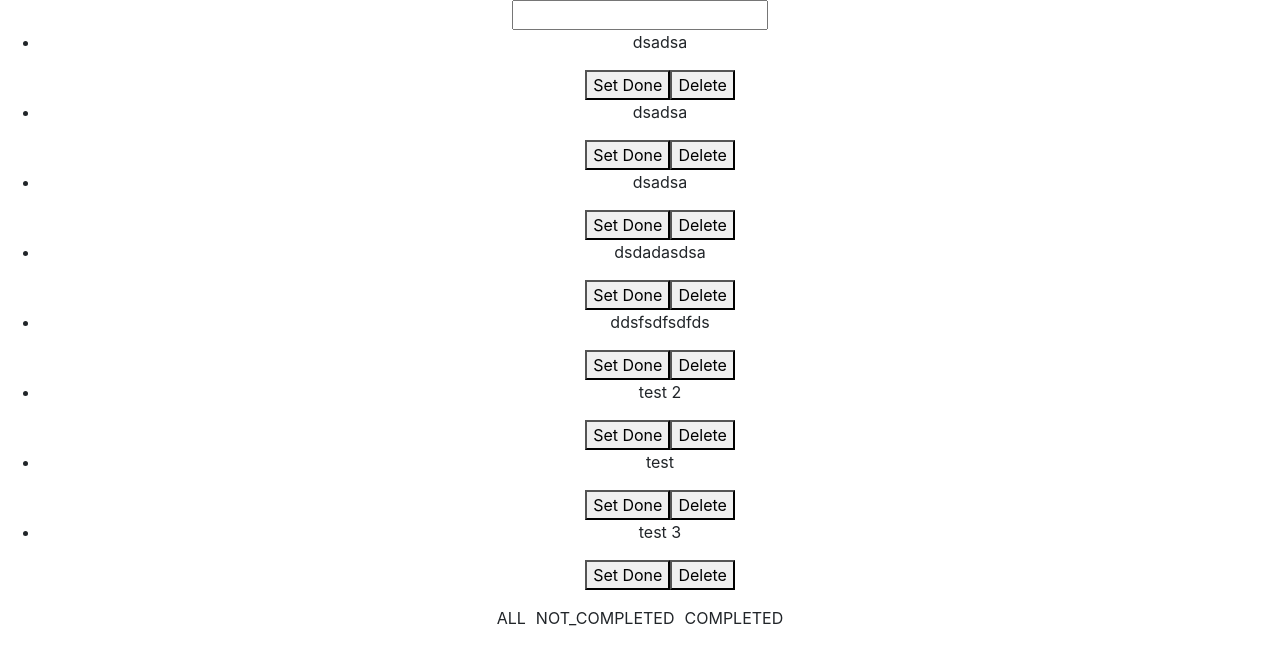
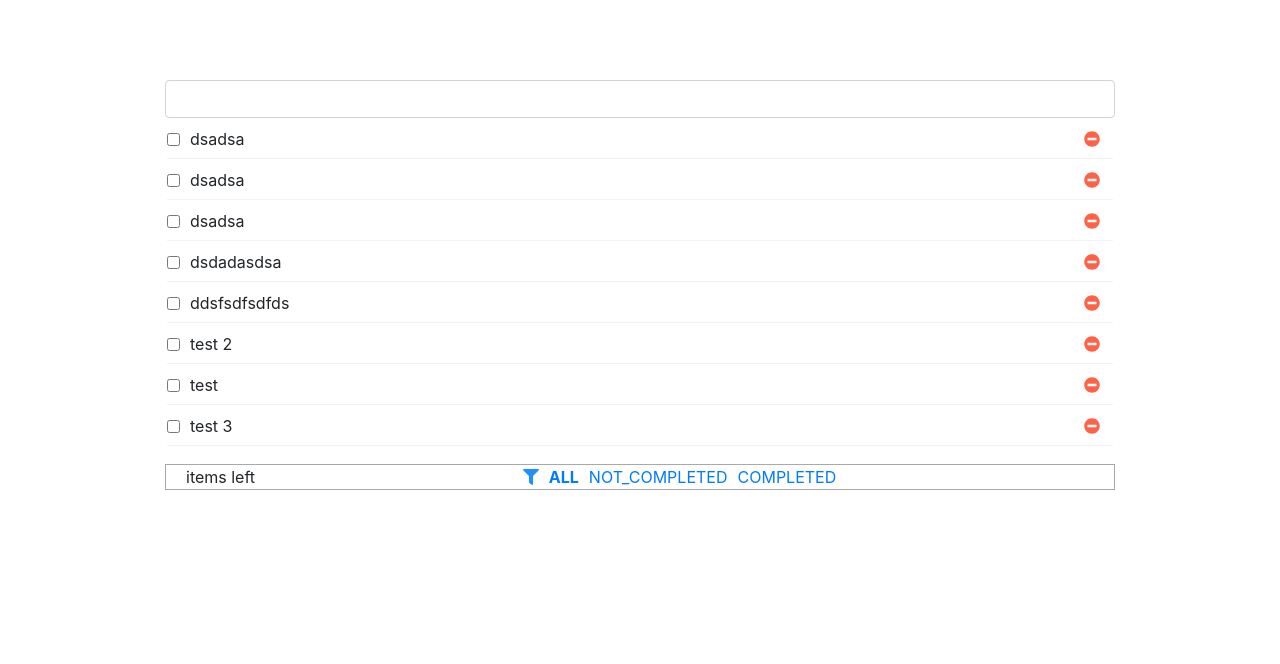
Before and after one commit to elifyilbasi/todo-client, a React (Create React App) app: page / in a window 1280 px wide. Shown: the top 664 px of the page. Built offline with nearby package versions, Linux system fonts and the light colour scheme.

Commit message:
Change styling

```diff
--- a/src/app/App.css
+++ b/src/app/App.css
@@ -1,38 +1,3 @@
-.App {
-  text-align: center;
+.container {
+  height: 100%;
 }
-
-.App-logo {
-  height: 40vmin;
-  pointer-events: none;
-}
-
-@media (prefers-reduced-motion: no-preference) {
-  .App-logo {
-    animation: App-logo-spin infinite 20s linear;
-  }
-}
-
-.App-header {
-  background-color: #282c34;
-  min-height: 100vh;
-  display: flex;
-  flex-direction: column;
-  align-items: center;
-  justify-content: center;
-  font-size: calc(10px + 2vmin);
-  color: white;
-}
-
-.App-link {
-  color: #61dafb;
-}
-
-@keyframes App-logo-spin {
-  from {
-    transform: rotate(0deg);
-  }
-  to {
-    transform: rotate(360deg);
-  }
-}
--- a/src/app/App.jsx
+++ b/src/app/App.jsx
@@ -4,7 +4,7 @@ import "./App.css";
 
 function App() {
   return (
-    <div className="App">
+    <div className="container">
       <TodoPageContainer />
     </div>
   );
--- a/src/index.css
+++ b/src/index.css
@@ -1,13 +1,19 @@
+html,
+body,
+#root {
+  height: 100%;
+}
+
 body {
   margin: 0;
-  font-family: -apple-system, BlinkMacSystemFont, 'Segoe UI', 'Roboto', 'Oxygen',
-    'Ubuntu', 'Cantarell', 'Fira Sans', 'Droid Sans', 'Helvetica Neue',
+  font-family: -apple-system, BlinkMacSystemFont, "Segoe UI", "Roboto", "Oxygen",
+    "Ubuntu", "Cantarell", "Fira Sans", "Droid Sans", "Helvetica Neue",
     sans-serif;
   -webkit-font-smoothing: antialiased;
   -moz-osx-font-smoothing: grayscale;
 }
 
 code {
-  font-family: source-code-pro, Menlo, Monaco, Consolas, 'Courier New',
+  font-family: source-code-pro, Menlo, Monaco, Consolas, "Courier New",
     monospace;
 }
--- a/src/todos/TodoPageContainer/AddTodo/AddTodo.jsx
+++ b/src/todos/TodoPageContainer/AddTodo/AddTodo.jsx
@@ -13,7 +13,13 @@ export default function AddTodo({ onTodoAdd }) {
   return (
     <div>
       <form onSubmit={submitForm}>
-        <input name="addedTodo" value={title} onChange={onTitleChange} />
+        <input
+          type="text"
+          className="form-control"
+          name="addedTodo"
+          value={title}
+          onChange={onTitleChange}
+        />
       </form>
     </div>
   );
--- a/src/todos/TodoPageContainer/TodoList/TodoItem/TodoItem.jsx
+++ b/src/todos/TodoPageContainer/TodoList/TodoItem/TodoItem.jsx
@@ -1,13 +1,36 @@
-import React from "react";
+import React, { useState } from "react";
+import { FontAwesomeIcon } from "@fortawesome/react-fontawesome";
+import { faMinusCircle } from "@fortawesome/free-solid-svg-icons";
+import "./todoItem.css";
 
 export default function TodoItem({ item, onTodoItemToggle, onTodoItemDelete }) {
+  const [checked, setChecked] = useState(false);
+
   return (
-    <div style={{ display: "inline" }}>
-      <p>{item.title}</p>
-      <button onClick={() => onTodoItemToggle(item.id)}>
-        {item.completed ? "Set Undone" : "Set Done"}
+    <div className="todo-item-wrapper">
+      <input
+        className="checkbox"
+        type="checkbox"
+        onChange={() => {
+          onTodoItemToggle(item.id);
+          setChecked(!checked);
+        }}
+        checked={checked}
+      ></input>
+      <div
+        className="todo-item-title"
+        style={{ textDecoration: checked ? "line-through" : "none" }}
+      >
+        {item.title}
+      </div>
+      <button
+        className="todo-item-delete-btn btn"
+        onClick={() => onTodoItemDelete(item.id)}
+      >
+        <i>
+          <FontAwesomeIcon icon={faMinusCircle} color="Tomato" />
+        </i>
       </button>
-      <button onClick={() => onTodoItemDelete(item.id)}>Delete</button>
     </div>
   );
 }
--- /dev/null
+++ b/src/todos/TodoPageContainer/TodoList/TodoItem/todoItem.css
@@ -0,0 +1,12 @@
+.todo-item-wrapper {
+  display: flex;
+  align-items: center;
+}
+
+.todo-item-delete-btn {
+  margin-left: auto;
+}
+
+.todo-item-title {
+  margin-left: 10px;
+}
--- a/src/todos/TodoPageContainer/TodoList/TodoList.jsx
+++ b/src/todos/TodoPageContainer/TodoList/TodoList.jsx
@@ -1,5 +1,6 @@
 import React from "react";
 import TodoItem from "./TodoItem/TodoItem";
+import "./todoList.css";
 
 export default function TodoList({
   items,
@@ -8,7 +9,7 @@ export default function TodoList({
 }) {
   return (
     items.length && (
-      <ul>
+      <ul className="todo-items-list">
         {items.map((item) => (
           <li key={item.id}>
             <TodoItem
--- /dev/null
+++ b/src/todos/TodoPageContainer/TodoList/todoList.css
@@ -0,0 +1,10 @@
+.todo-items-list {
+  padding: 0;
+  list-style: none;
+  overflow: auto;
+}
+
+.todo-items-list li {
+  border-bottom: 1px solid #f3f3f3;
+  margin: 2px;
+}
--- a/src/todos/TodoPageContainer/TodoPageContainer.jsx
+++ b/src/todos/TodoPageContainer/TodoPageContainer.jsx
@@ -70,6 +70,8 @@ const todoItems = [
   },
 ];
 
+import "./todoPageContainer.css";
+
 const FILTER_TYPE = {
   ALL: "ALL",
   NOT_COMPLETED: "NOT_COMPLETED",
@@ -101,7 +103,7 @@ export default function TodoPageContainer() {
   };
 
   return (
-    <div>
+    <div className="todo-page-container-wrapper">
       <AddTodo onTodoAdd={onTodoAdd} />
       <TodoList
         items={todoItems}
--- /dev/null
+++ b/src/todos/TodoPageContainer/todoPageContainer.css
@@ -0,0 +1,6 @@
+.todo-page-container-wrapper {
+  display: flex;
+  flex-direction: column;
+  height: 100%;
+  padding: 5rem;
+}
--- a/src/todos/TodoTypeFilter/TodoTypeFilter.jsx
+++ b/src/todos/TodoTypeFilter/TodoTypeFilter.jsx
@@ -1,21 +1,43 @@
 import React from "react";
+import { FontAwesomeIcon } from "@fortawesome/react-fontawesome";
+import { faFilter } from "@fortawesome/free-solid-svg-icons";
+import "./todoTypeFilter.css";
 
 export default function TodoTypeFilter({
   filterTypes,
   selectedFilterType,
   onFilterChange,
+  visibleItemCount,
 }) {
   return (
-    <div>
+    <div className="filter-type-item-wrapper">
+      <span className="todo-filter-remaining">
+        {visibleItemCount} items left
+      </span>
+      <div className="filter-items-wrapper">
+        <i className="filter-items-icon">
+          <FontAwesomeIcon icon={faFilter} color="Dodgerblue" />
+        </i>
+        <ul className="filter-type-list">
           {filterTypes.map((filterType) => (
-        <span
-          style={{ margin: 5 }}
+            <li
+              className="todo-filter-list-item"
               key={filterType}
               onClick={() => onFilterChange(filterType)}
             >
+              <a
+                style={{
+                  fontWeight:
+                    filterType === selectedFilterType ? "bold" : "normal",
+                }}
+                href="#/"
+              >
                 {filterType}
-        </span>
+              </a>
+            </li>
           ))}
+        </ul>
+      </div>
     </div>
   );
 }
--- /dev/null
+++ b/src/todos/TodoTypeFilter/todoTypeFilter.css
@@ -0,0 +1,31 @@
+.filter-type-item-wrapper {
+  display: flex;
+  align-items: center;
+  padding: 0 20px;
+  list-style: none;
+  border: 1px solid darkgray;
+}
+
+.filter-items-wrapper {
+  display: flex;
+  margin-left: auto;
+  margin-right: auto;
+}
+
+.filter-type-list {
+  padding: 0;
+  display: flex;
+  flex-direction: row;
+  margin-top: auto;
+  margin-bottom: auto;
+  list-style: none;
+}
+
+.todo-filter-list-item + .todo-filter-list-item {
+  margin-left: 10px;
+}
+
+.filter-items-icon {
+  margin-left: 10px;
+  margin-right: 10px;
+}
```
Lines whose indentation alone changed are shown as unchanged.
